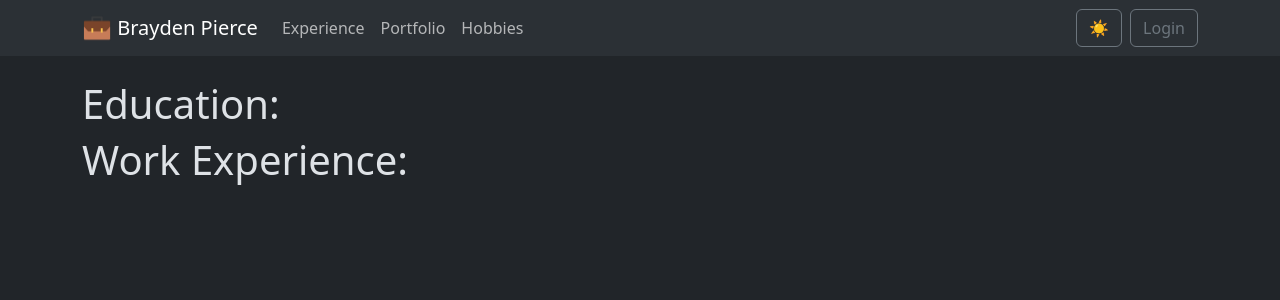
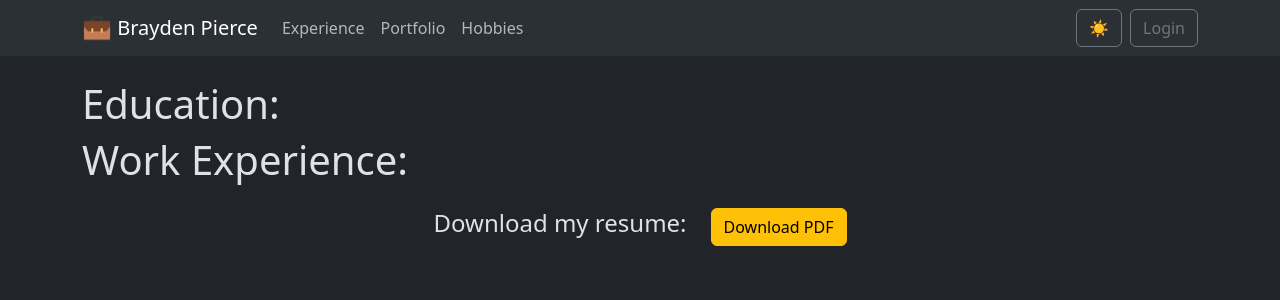
Before and after one commit to BraydenPierce/My-Portfolio-Webpage, a React (Create React App) app in the folder frontend/: page /experience in a window 1280 px wide. Shown: the top 300 px of the page. Built offline with nearby package versions, Linux system fonts and the light colour scheme.

Commit message:
Added a link to download my resume

```diff
--- a/frontend/src/pages/xp.jsx
+++ b/frontend/src/pages/xp.jsx
@@ -1,10 +1,25 @@
-import { Container } from "react-bootstrap";
+import { Container, Button, Row, Col } from "react-bootstrap";
+import resume from "../assets/resume.pdf";
 
 const Xp = () => {
   return (
     <Container className="mt-4">
-      <h1>Education:</h1>
-      <h1>Work Experience:</h1>
+      <Row>
+        <h1>Education:</h1>
+      </Row>
+      <Row>
+        <h1>Work Experience:</h1>
+      </Row>
+      <Row className="align-items-center justify-content-center m-3">
+        <Col xs="auto" className="d-flex">
+          <h4>Download my resume: </h4>
+        </Col>
+        <Col xs="auto" className="d-flex">
+          <Button variant="warning" href={resume} target="_blank" rel="noopener noreferrer">
+            Download PDF
+          </Button>
+        </Col>
+      </Row>
     </Container>
   );
 };
```
Also changed, not shown: 1 other file (tests, documents, lock files or other folders).
